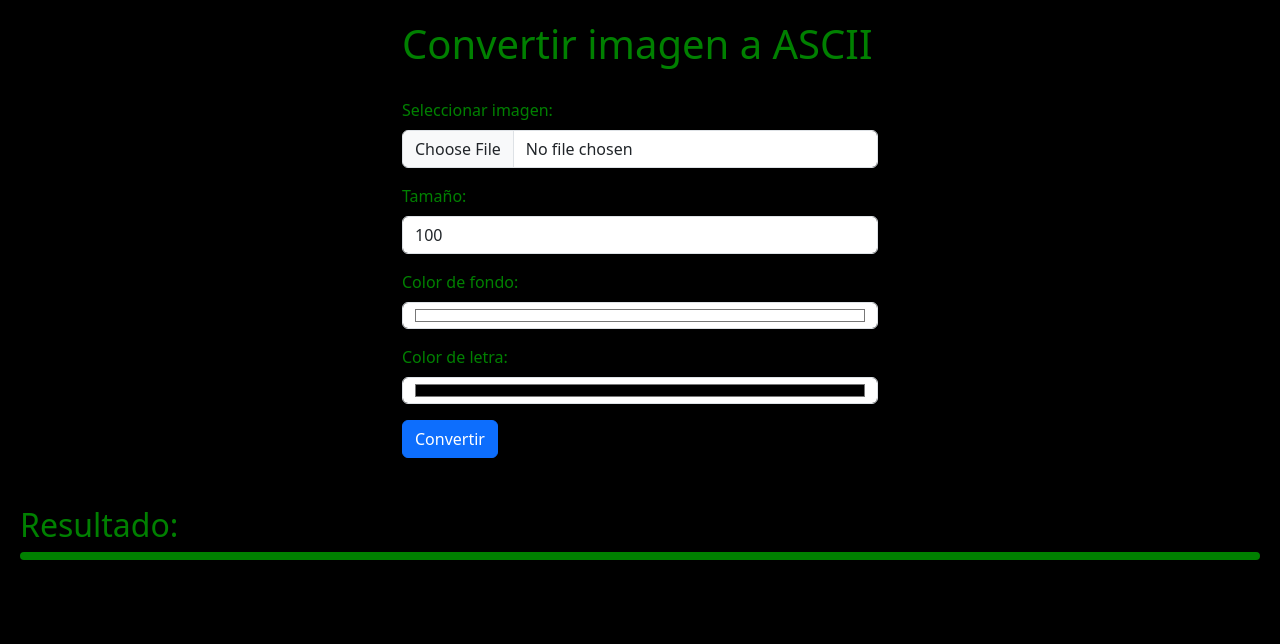
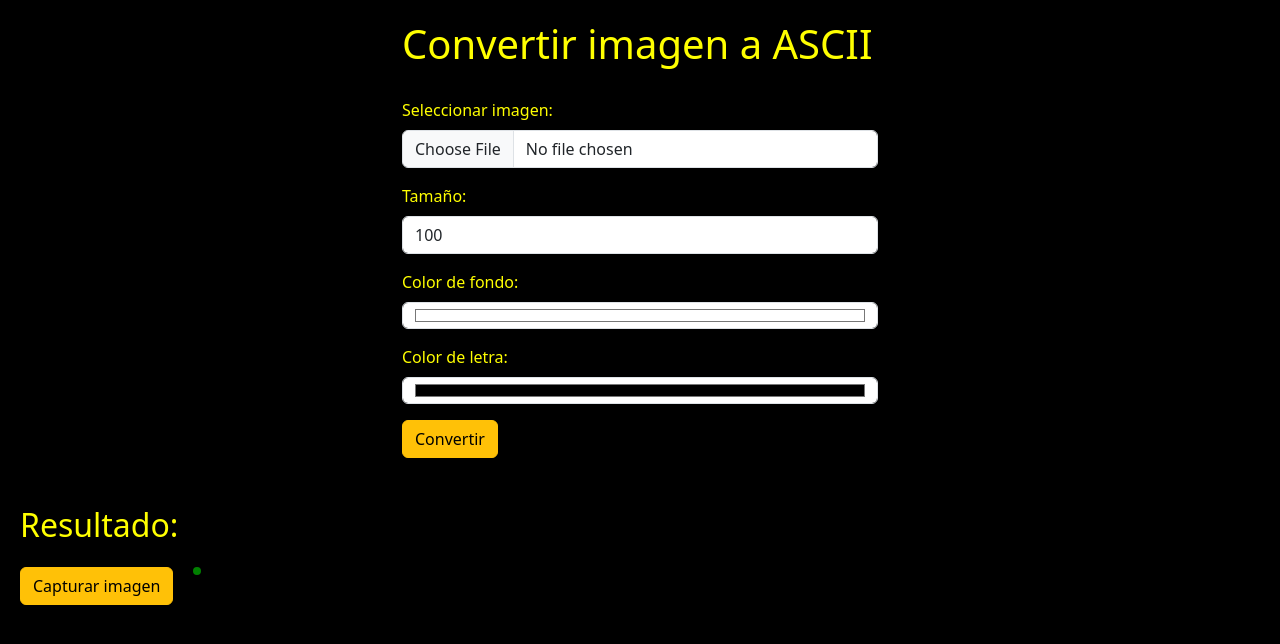
Before and after one commit to GAB00X99/ImgASCII, a Flask app: page / in a window 1280 px wide. Shown: the top 644 px of the page. Run offline with Flask 3, Linux system fonts and the light colour scheme; some libraries are stand-ins or nearby versions.

Commit message:
opcion de captura de la imagen realizada

```diff
--- a/templates/index.html
+++ b/templates/index.html
@@ -4,11 +4,12 @@
     <title>Convertir imagen a ASCII</title>
     <!-- Agregar enlaces a los estilos CSS de Bootstrap -->
     <link href="https://cdn.jsdelivr.net/npm/bootstrap@5.3.0/dist/css/bootstrap.min.css" rel="stylesheet">
+
     <style>
         /* Estilos personalizados */
         body {
             padding: 20px;
-         color: green;
+         color: yellow;
             background-color:black;
         }
 
@@ -30,8 +31,10 @@
             color: black;
             border: 4px solid green;
             border-radius: 10px;
+            margin: 15px;
+            display: inline-block;
+        }
 
-        }
 
     </style>
 </head>
@@ -56,10 +59,13 @@
                 <label for="fontcolor" class="form-label">Color de letra:</label>
                 <input type="color" class="form-control" id="fontcolor" name="fontcolor" value="#000000">
             </div>
-            <button type="submit" class="btn btn-primary">Convertir</button>
+            <button type="submit" class="btn btn-warning">Convertir</button>
+
         </form>
     </div>
-    <h2 class="mt-5">Resultado:</h2>
+
+
+    <h2 class="mt-5">Resultado:</h2><button id="captureButton" class="btn btn-warning">Capturar imagen</button>
     <div class="resultado">
         {% if ascii_img %}
 
@@ -69,6 +75,8 @@
 
     <!-- Agregar el enlace al archivo de JavaScript de Bootstrap al final del cuerpo -->
     <script src="https://cdn.jsdelivr.net/npm/bootstrap@5.3.0/dist/js/bootstrap.bundle.min.js"></script>
+    <script src="https://code.jquery.com/jquery-3.6.0.min.js"></script>
+    <script src="https://html2canvas.hertzen.com/dist/html2canvas.min.js"></script>
 
     <script>
         // Obtener los elementos de entrada de color
@@ -91,6 +99,20 @@
         function cambiarColorLetra() {
             resultadoDiv.style.color = fontColorInput.value;
         }
+        document.getElementById('captureButton').addEventListener('click', function() {
+            // Capturar el elemento .resultado
+            var resultadoDiv = document.querySelector('.resultado');
+
+            // Utilizar html2canvas para generar la captura de pantalla
+            html2canvas(resultadoDiv).then(function(canvas) {
+              // Crear un elemento <a> para descargar la imagen
+              var link = document.createElement('a');
+              link.href = canvas.toDataURL(); // Obtener la URL de la imagen
+              link.download = 'captura.png'; // Nombre de archivo de descarga
+              link.click(); // Simular clic en el enlace para descargar la imagen
+            });
+          });
+
     </script>
 </body>
 </html>
```
Also changed, not shown: templates/static/css/styles.css (deleted, +0 -23 lines), templates/static/js/script.js (deleted, +0 -20 lines), temp.jpg (deleted).
